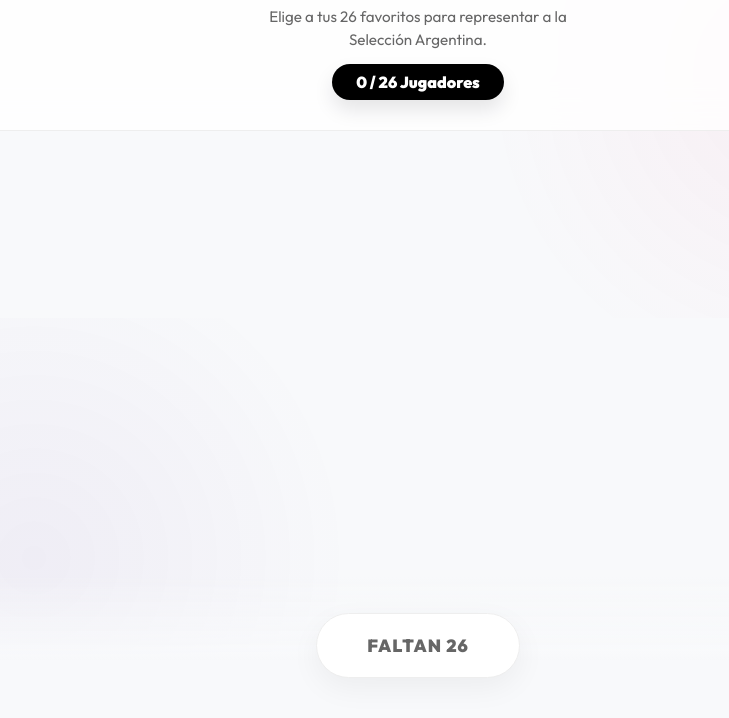
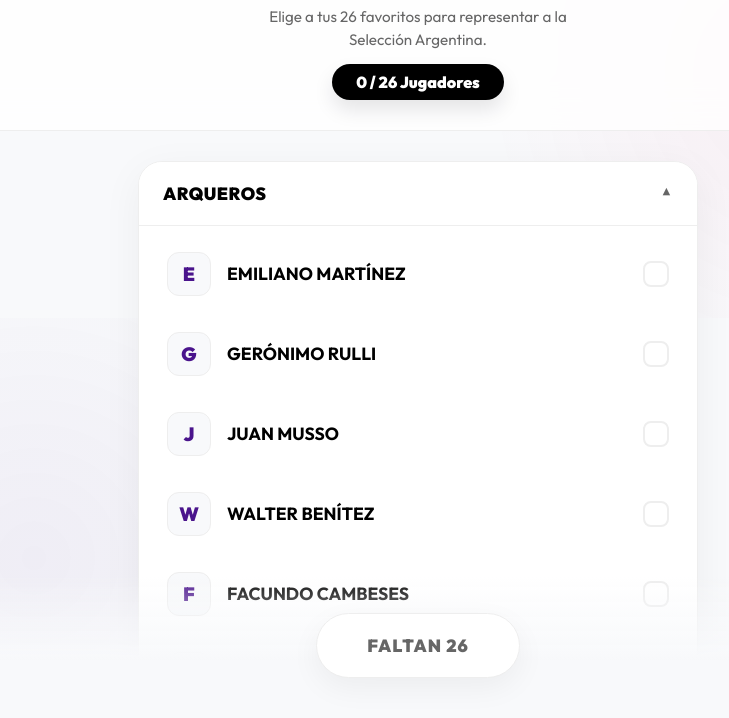
Before and after one commit to jphamada/prelista-mundial, a website: page index.html in a window 1280 px wide. Shown: the part 82-800 px from the top of the page, without its empty margins (222-951 px from the left). Drawn offline with Linux system fonts and the light colour scheme.

Commit message:
Fix players_data script reference and expand categories by default

```diff
--- a/index.html
+++ b/index.html
@@ -58,7 +58,7 @@
         </div>
     </div>
 
-    <script src="players.js"></script>
+    <script src="players_data.js"></script>
     <script src="script.js"></script>
 </body>
 </html>
--- a/script.js
+++ b/script.js
@@ -32,10 +32,17 @@
     let html = '';
 
     for (const [key, label] of Object.entries(categories)) {
+        // Aseguramos que playersData existe (viene de players_data.js)
+        if (typeof playersData === 'undefined') {
+            console.error('playersData no está definido. Verifica que players_data.js esté cargado.');
+            return;
+        }
+
         const categoryPlayers = playersData.filter(p => p.category === key);
 
+        // Quitamos la clase 'collapsed' para que se vean por defecto
         html += `
-            <div class="position-group collapsed" id="group-${key}">
+            <div class="position-group" id="group-${key}">
                 <div class="position-header" onclick="toggleSection('${key}')">
                     <h2 class="position-title">${label}</h2>
                     <span class="chevron">▼</span>
```
Also changed, not shown: stats.html (+1 -1 lines).
